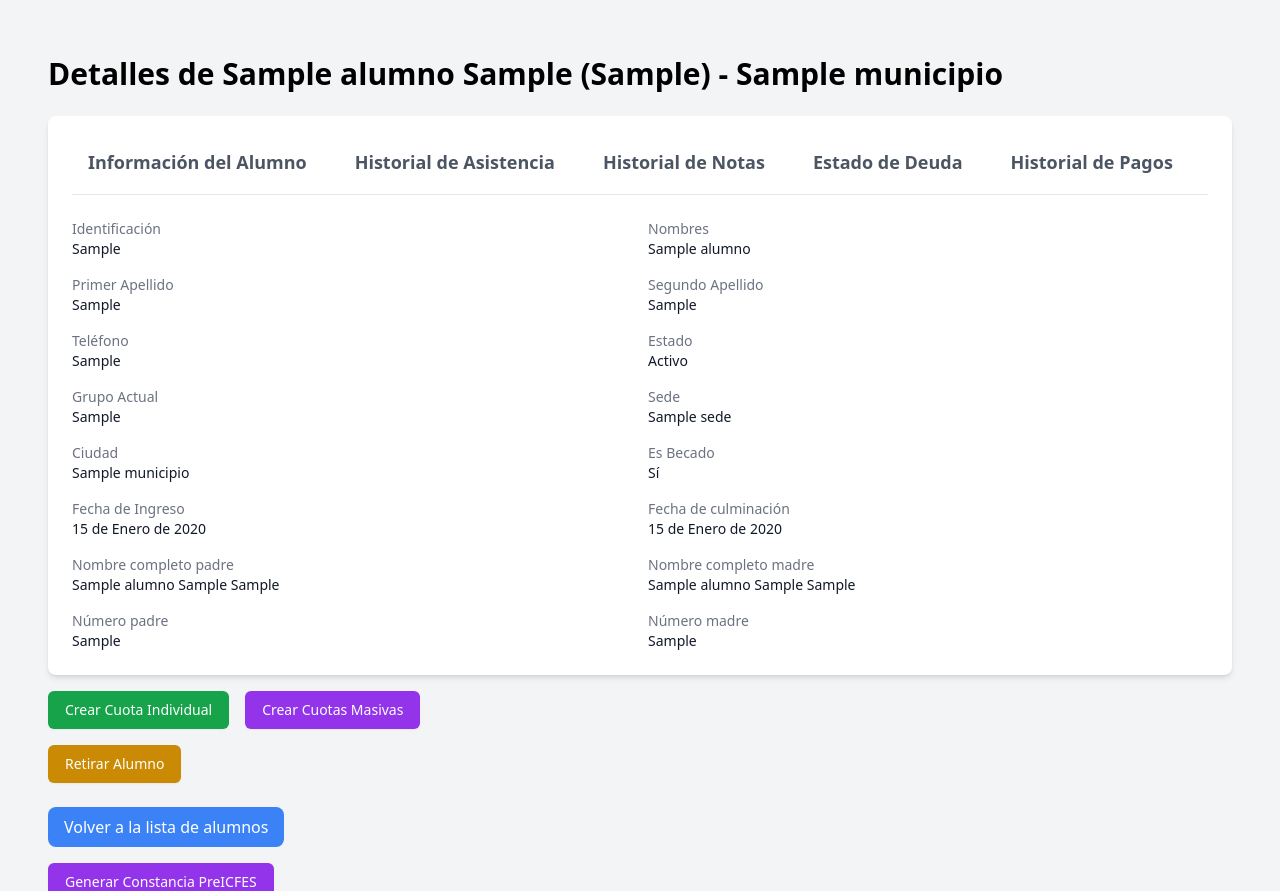
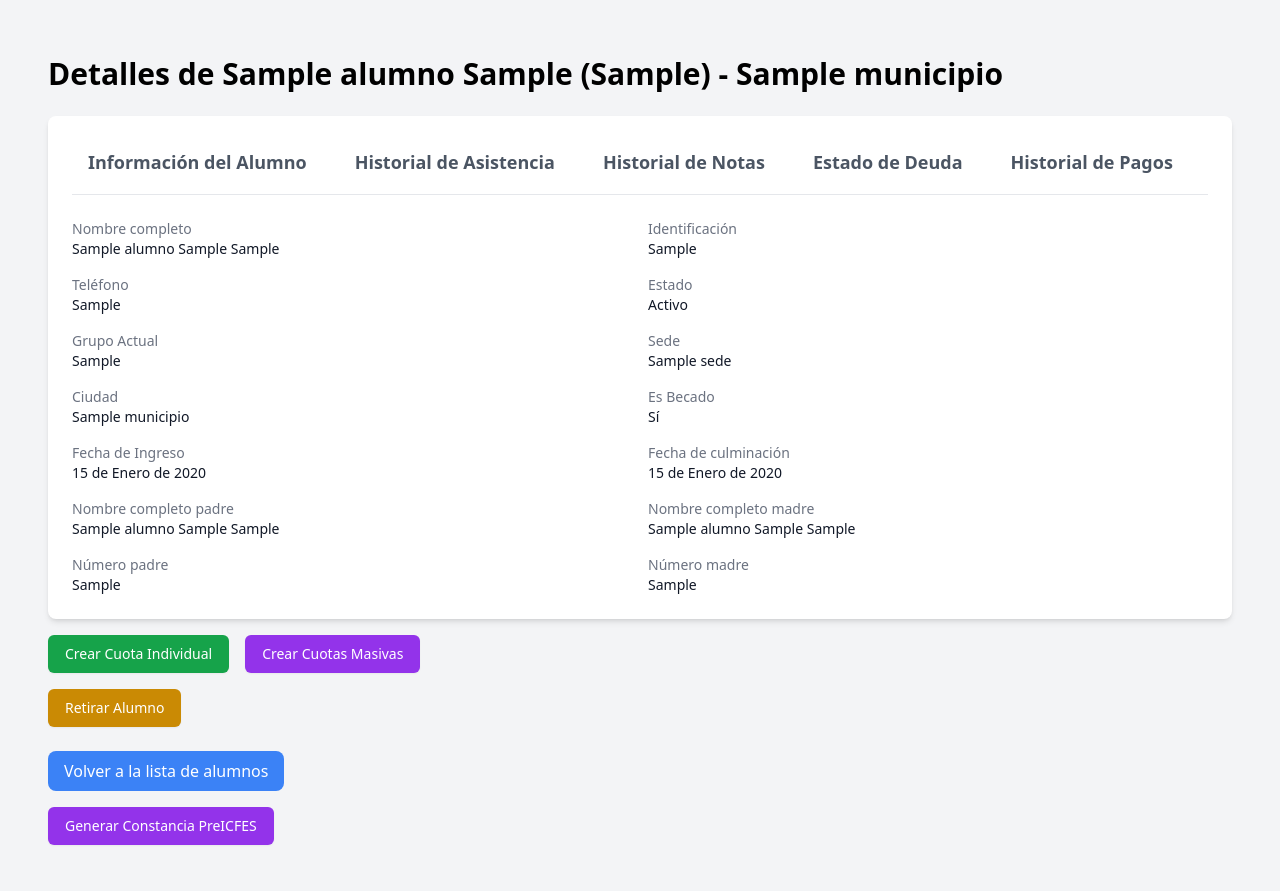
Before and after one commit to robertbarac/preicfes, a Django app: page /academico/alumnos/1/ in a window 1280 px wide. Shown: the part 64-955 px from the top of the page. After the commit the page ends 911 px from the top, so only its background shows below. Run offline with Django 5.2, Linux system fonts and the light colour scheme; a user stored in the database is signed in; tables that the repository leaves empty hold one stand-in row (values such as "Sample post"); some libraries are stand-ins or nearby versions.

Commit message:
cambios en informacion de alumno, nombre completo yno separado

```diff
--- a/academico/templates/academico/alumno_detail.html
+++ b/academico/templates/academico/alumno_detail.html
@@ -37,20 +37,12 @@
             <div class="space-y-4">
                 <dl class="grid grid-cols-1 md:grid-cols-2 gap-4">
                     <div>
+                        <dt class="text-sm font-medium text-gray-500">Nombre completo</dt>
+                        <dd class="text-sm text-gray-900">{{ alumno.nombres }} {{alumno.primer_apellido}} {{alumno.segundo_apellido}}</dd>
+                    </div>
+                    <div>
                         <dt class="text-sm font-medium text-gray-500">Identificación</dt>
                         <dd class="text-sm text-gray-900">{{ alumno.identificacion }}</dd>
-                    </div>
-                    <div>
-                        <dt class="text-sm font-medium text-gray-500">Nombres</dt>
-                        <dd class="text-sm text-gray-900">{{ alumno.nombres }}</dd>
-                    </div>
-                    <div>
-                        <dt class="text-sm font-medium text-gray-500">Primer Apellido</dt>
-                        <dd class="text-sm text-gray-900">{{ alumno.primer_apellido }}</dd>
-                    </div>
-                    <div>
-                        <dt class="text-sm font-medium text-gray-500">Segundo Apellido</dt>
-                        <dd class="text-sm text-gray-900">{{ alumno.segundo_apellido|default:"" }}</dd>
                     </div>
                     <div>
                         <dt class="text-sm font-medium text-gray-500">Teléfono</dt>
```
